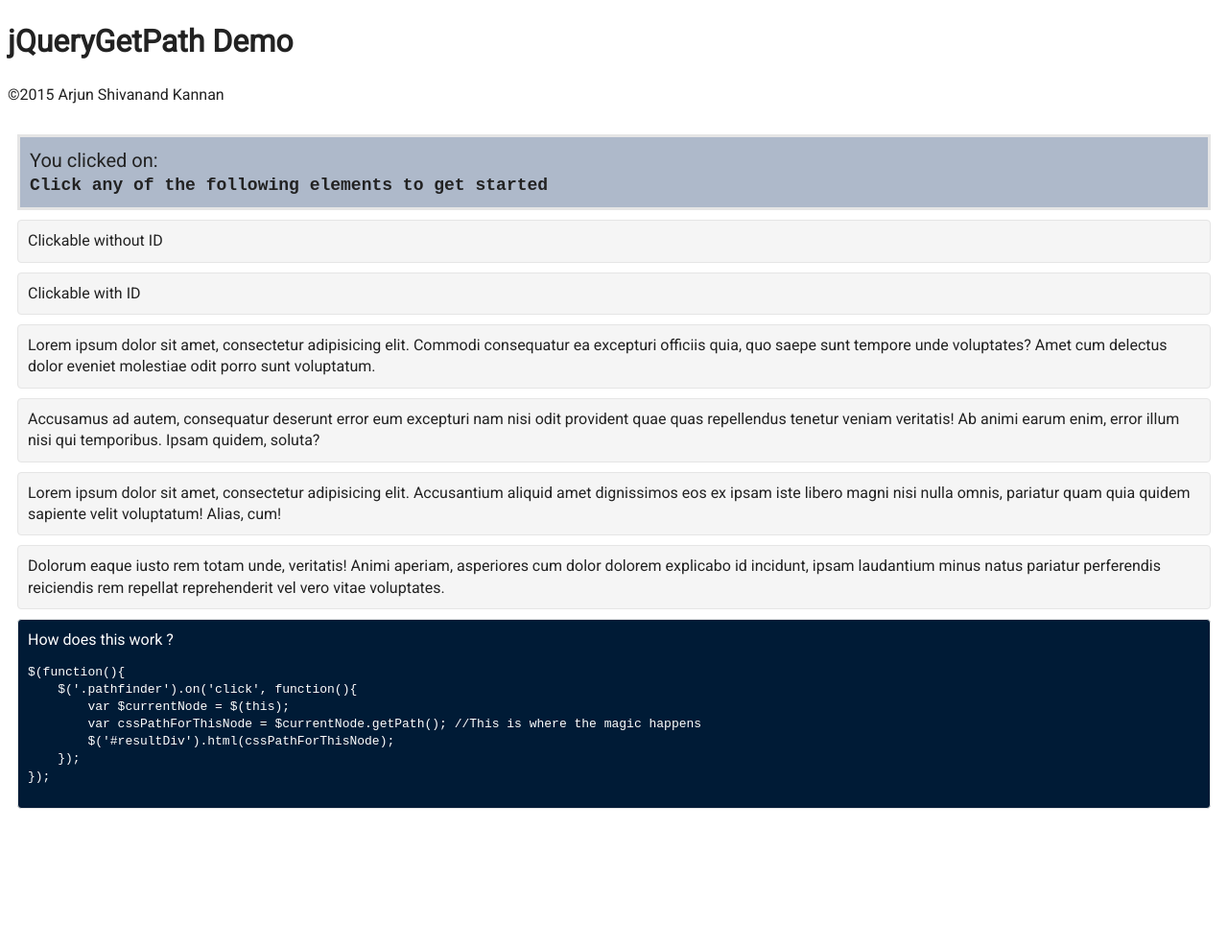
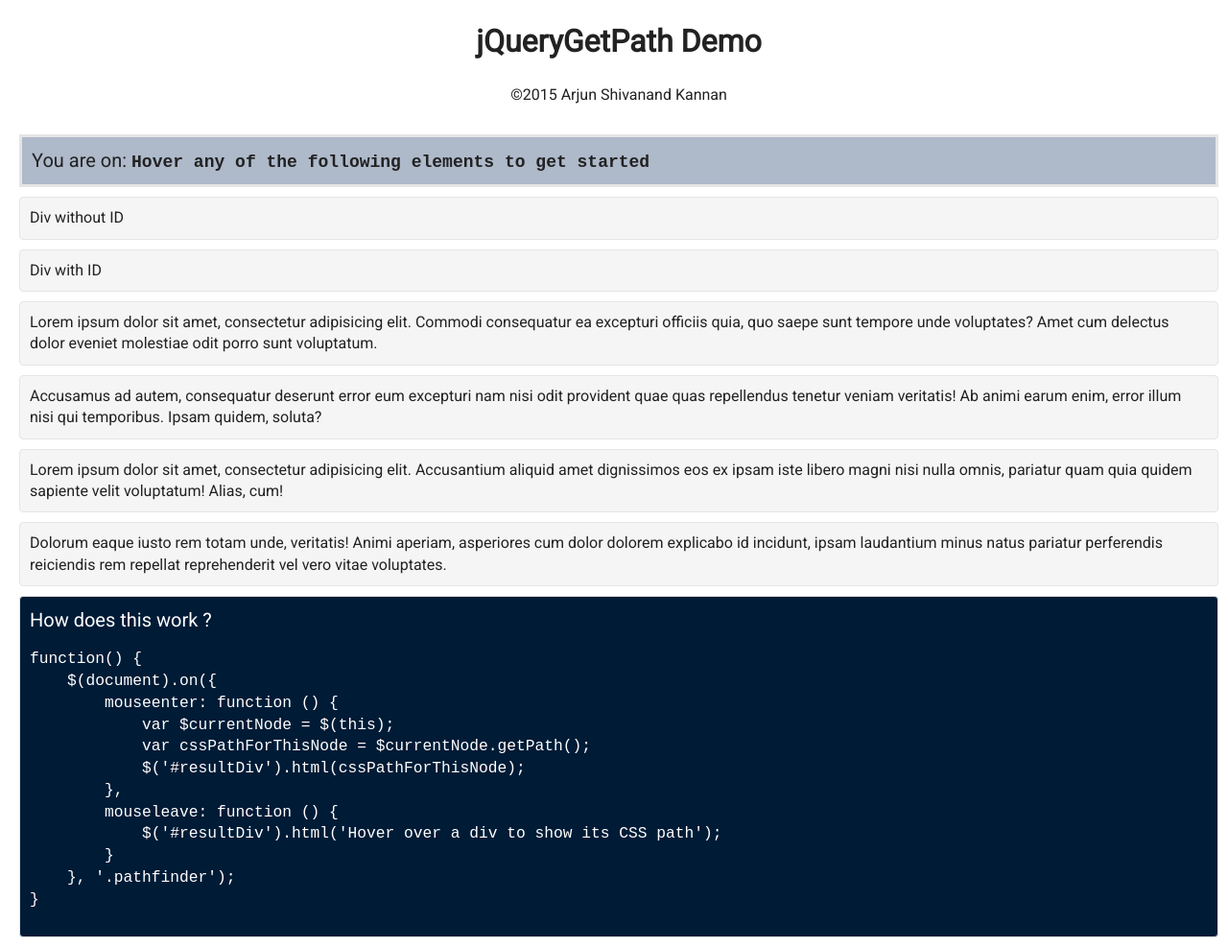
Before and after one commit to arjshiv/jQueryGetPath, a website: page src/index.html in a window 1280 px wide. Shown: the whole page at 96% size. Before the commit the page ends 853 px from the top, so only its background shows below. Drawn offline with nearby package versions, Linux system fonts and the light colour scheme.

Commit message:
Changes to demo

```diff
--- a/src/css/main.css
+++ b/src/css/main.css
@@ -89,6 +89,7 @@
    ========================================================================== */
 body {
     font-family: Roboto, arial, sans-serif;
+    margin: 0px 0px 10px 10px;
 }
 .well {
     background: whitesmoke;
@@ -101,6 +102,7 @@
 .well.source {
     background-color: #001b36;
     color: white;
+    font-size: 125%;
 }
 
 .pathfinder:hover {
@@ -123,6 +125,11 @@
     white-space: pre;
     font-weight: bold;
     font-size: 18px;
+    display: inline-block;
+}
+
+div.header {
+    text-align: center;
 }
 
 /* ==========================================================================
--- a/src/index.html
+++ b/src/index.html
@@ -17,17 +17,17 @@
         <!--[if lt IE 8]>
             <p class="browserupgrade">You are using an <strong>outdated</strong> browser. Please <a href="http://browsehappy.com/">upgrade your browser</a> to improve your experience.</p>
         <![endif]-->
-        <h1>jQueryGetPath Demo</h1> &copy;2015 Arjun Shivanand Kannan
+        <div class="header"><h1>jQueryGetPath Demo</h1> &copy;2015 Arjun Shivanand Kannan</div>
         <div class="results">
-            You clicked on:
-            <div id="resultDiv">Click any of the following elements to get started</div>
+            You are on:
+            <div id="resultDiv">Hover any of the following elements to get started</div>
         </div>
         <div id="div0">
             <div class="well">
-                <div class="pathfinder">Clickable without ID</div>
+                <div class="pathfinder">Div without ID</div>
             </div>
             <div class="well">
-                <div id="withId" class="pathfinder">Clickable with ID</div>
+                <div id="withId" class="pathfinder">Div with ID</div>
             </div>
         </div>
         <div id="div1">
@@ -50,14 +50,7 @@
         </div>
         <div class="source well">
             How does this work ?
-            <pre>
-$(function(){
-    $('.pathfinder').on('click', function(){
-        var $currentNode = $(this);
-        var cssPathForThisNode = $currentNode.getPath(); //This is where the magic happens
-        $('#resultDiv').html(cssPathForThisNode);
-    });
-});</pre>
+            <pre id="demoCode"></pre>
         </div>
         <script src="js/plugins.js"></script>
         <script src="http://code.jquery.com/jquery-latest.min.js"></script>
--- a/src/js/main.js
+++ b/src/js/main.js
@@ -1,7 +1,16 @@
+var demo = function() {
+    $(document).on({
+        mouseenter: function () {
+            var $currentNode = $(this);
+            var cssPathForThisNode = $currentNode.getPath();
+            $('#resultDiv').html(cssPathForThisNode);
+        },
+        mouseleave: function () {
+            $('#resultDiv').html('Hover over a div to show its CSS path');
+        }
+    }, '.pathfinder');
+};
 $(function(){
-    $('.pathfinder').on('click', function(){
-        var $currentNode = $(this);
-        var cssPathForThisNode = $currentNode.getPath();
-        $('#resultDiv').html(cssPathForThisNode);
-    });
+    demo();
+    $('#demoCode').html(demo.toString());
 });
```
Also changed, not shown: dist/css/main.css, dist/index.html, dist/js/main.js.
